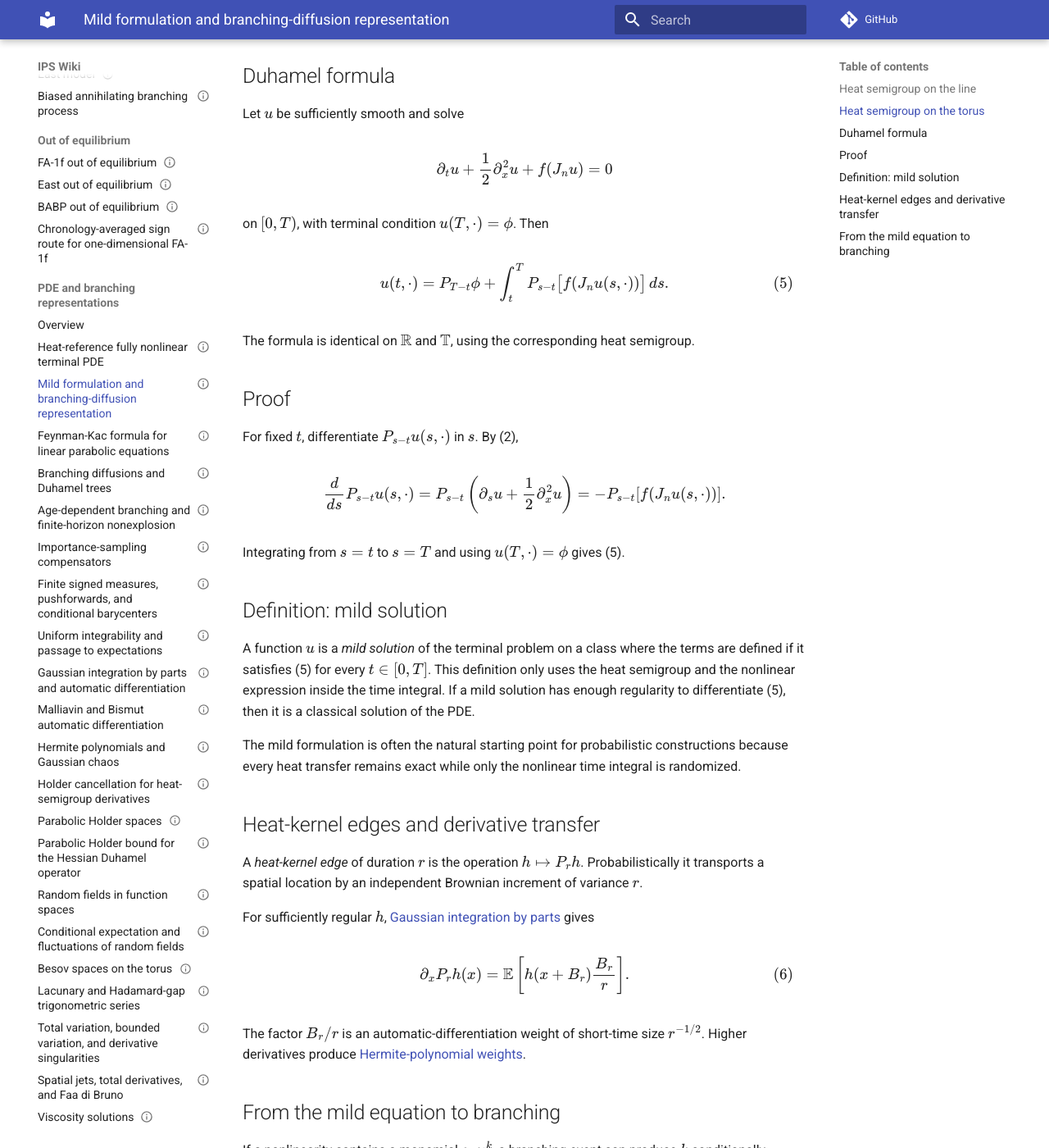
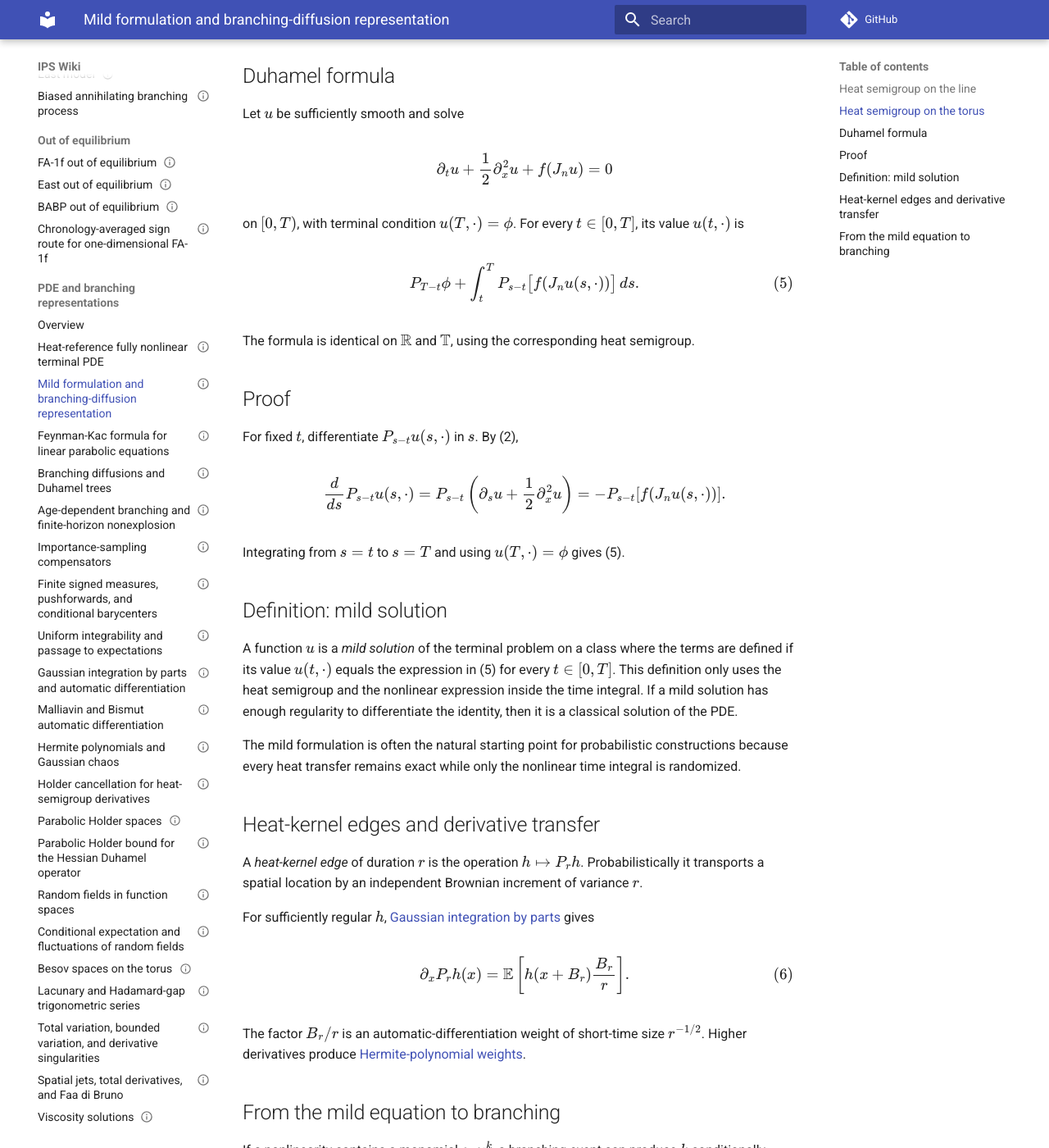
Before and after one commit to maciejgluchowski86-beep/ips-wiki, an MkDocs documentation site: the page built from docs/entries/mild-formulation-and-branching-diffusion-representation.md, in a window 1280 px wide and 1400 px high, scrolled down 1489 px. Shown: the whole window at 82% size. Built offline with MkDocs 1.6.1 and Material for MkDocs 9.7.7, drawn with Linux system fonts in a browser that asks for light colours; comment, search, counter and statistics services are not loaded.

Commit message:
Write mild identity without ambiguous line break

```diff
--- a/docs/entries/mild-formulation-and-branching-diffusion-representation.md
+++ b/docs/entries/mild-formulation-and-branching-diffusion-representation.md
@@ -84,11 +84,9 @@ $$
 \partial_tu+\frac12\partial_x^2u+f(J_nu)=0
 $$
 
-on \([0,T)\), with terminal condition \(u(T,\cdot)=\phi\). Then
+on \([0,T)\), with terminal condition \(u(T,\cdot)=\phi\). For every \(t\in[0,T]\), its value \(u(t,\cdot)\) is
 
 $$
-u(t,\cdot)
-=
 P_{T-t}\phi
 +
 \int_t^T P_{s-t}\bigl[f(J_nu(s,\cdot))\bigr]\,ds.
@@ -113,7 +111,7 @@ Integrating from \(s=t\) to \(s=T\) and using \(u(T,\cdot)=\phi\) gives (5).
 
 ## Definition: mild solution
 
-A function \(u\) is a *mild solution* of the terminal problem on a class where the terms are defined if it satisfies (5) for every \(t\in[0,T]\). This definition only uses the heat semigroup and the nonlinear expression inside the time integral. If a mild solution has enough regularity to differentiate (5), then it is a classical solution of the PDE.
+A function \(u\) is a *mild solution* of the terminal problem on a class where the terms are defined if its value \(u(t,\cdot)\) equals the expression in (5) for every \(t\in[0,T]\). This definition only uses the heat semigroup and the nonlinear expression inside the time integral. If a mild solution has enough regularity to differentiate the identity, then it is a classical solution of the PDE.
 
 The mild formulation is often the natural starting point for probabilistic constructions because every heat transfer remains exact while only the nonlinear time integral is randomized.
 
```
